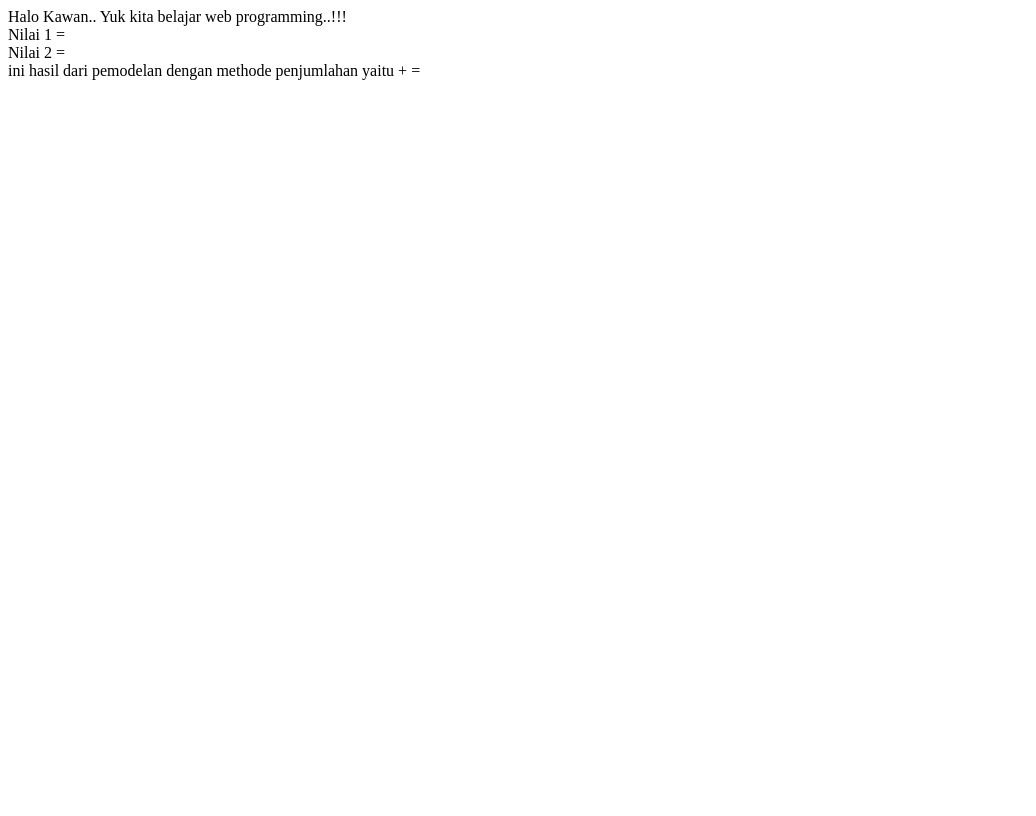
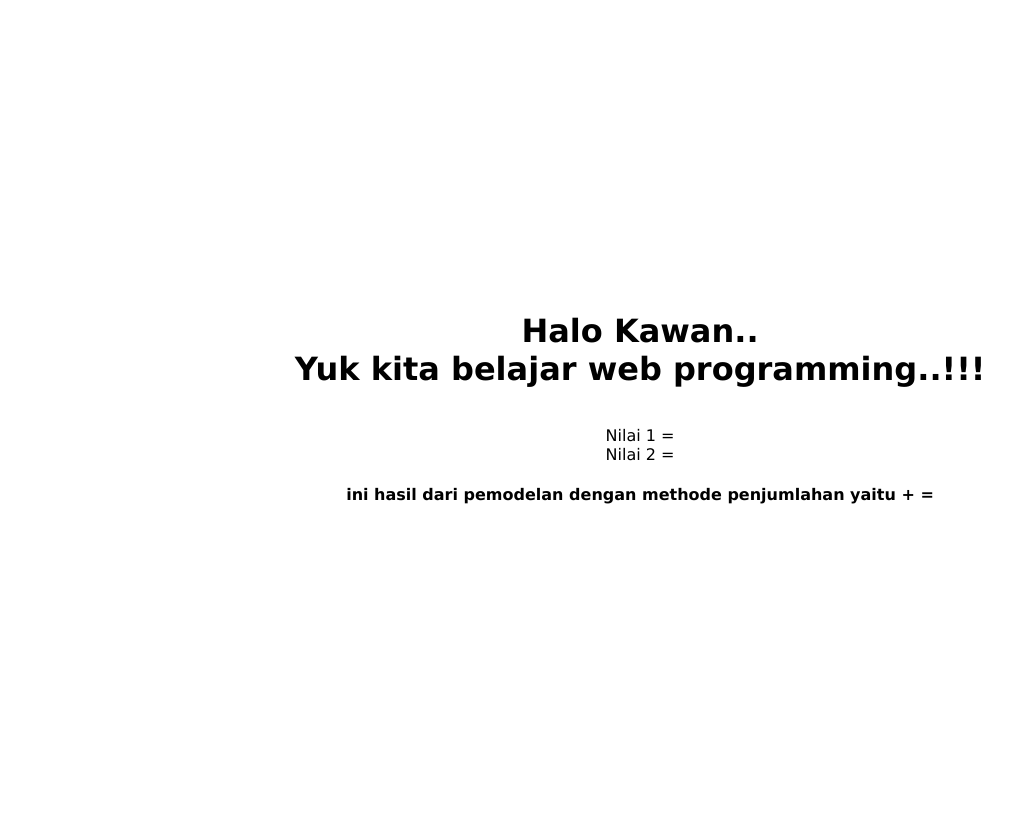
Before and after one commit to DavincyProject/pustaka-coding, a CodeIgniter app: the page made by application/views/view-latihan.php in a window 1280 px wide. Shown: the whole page, without its empty margins (0-1036 px from the left). Before the commit the page ends 80 px from the top, so only its background shows below. Run offline with CodeIgniter, Linux system fonts and the light colour scheme; data that the repository does not hold is empty.

Commit message:
add new file

```diff
--- a/application/views/view-latihan.php
+++ b/application/views/view-latihan.php
@@ -1,14 +1,41 @@
 <html>
 
 <head>
+    <style>
+        html {
+            font-family: Verdana, Geneva, Tahoma, sans-serif;
+        }
+
+        .container {
+            display: flex;
+            align-items: center;
+            justify-content: center;
+            flex-direction: column;
+            min-height: 100vh;
+        }
+
+        h1 {
+            text-align: center;
+        }
+
+        p {
+            text-align: center;
+        }
+    </style>
+
     <title>Latihan 1</title>
 </head>
 
 <body>
-    Halo Kawan.. Yuk kita belajar web programming..!!!<br>
-    Nilai 1 = <?= $nilai1; ?> <br>
-    Nilai 2 = <?= $nilai2; ?> <br>
-    ini hasil dari pemodelan dengan methode penjumlahan yaitu <?= $nilai1 . " + " . $nilai2 . " = " . $hasil; ?>
+    <div class="container">
+        <h1>Halo Kawan..<br>Yuk kita belajar web programming..!!!</h1>
+
+        <div class="isi">
+            <p>Nilai 1 = <?= $nilai1; ?> <br>
+                Nilai 2 = <?= $nilai2; ?> <br></p>
+            <h4>ini hasil dari pemodelan dengan methode penjumlahan yaitu <?= $nilai1 . " + " . $nilai2 . " = " . $hasil; ?></h4>
+        </div>
+    </div>
 </body>
 
 </html>
```
